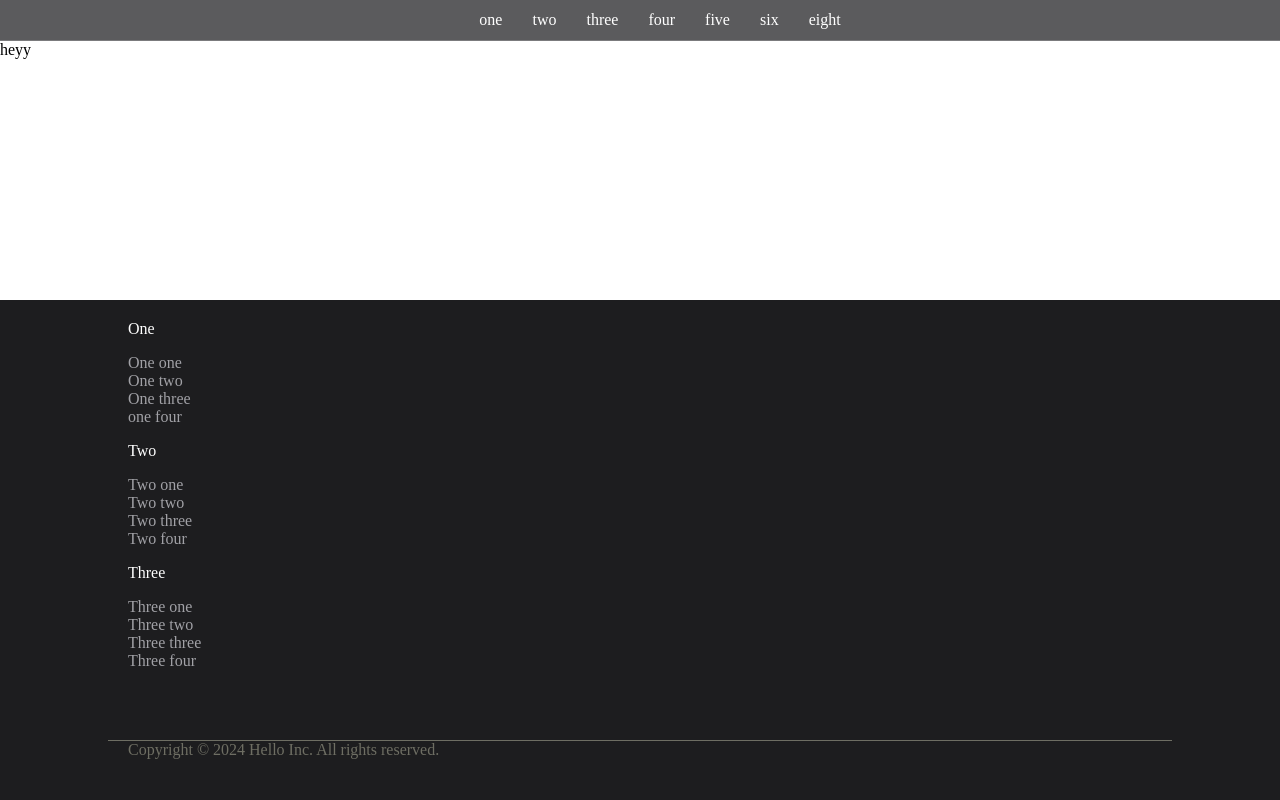
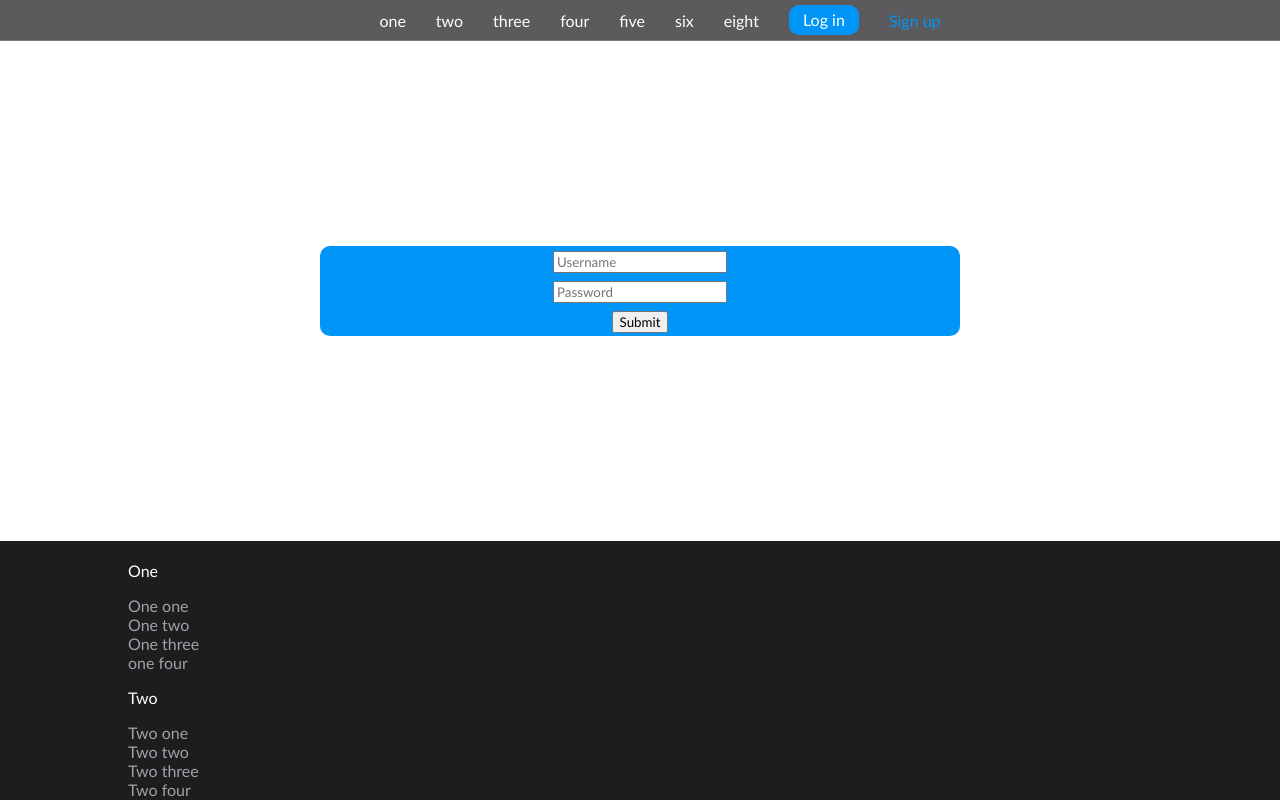
Before and after one commit to GarenB/to-do-tracker, a React (Create React App) app: page /login in a window 1280 px wide. Built offline with nearby package versions, Linux system fonts and the light colour scheme.

Commit message:
feature: created login page

```diff
--- a/package.json
+++ b/package.json
@@ -9,6 +9,7 @@
     "react": "^18.2.0",
     "react-dom": "^18.2.0",
     "react-hook-form": "^7.50.1",
+    "react-router-dom": "^6.22.3",
     "react-scripts": "5.0.1",
     "styled-components": "^6.1.8",
     "web-vitals": "^2.1.4"
--- a/src/App.js
+++ b/src/App.js
@@ -1,15 +1,28 @@
+import React from "react";
+import { BrowserRouter as Router, Route, Routes } from "react-router-dom";
+
 import "./App.css";
+
+//pages
 import HomePage from "./pages/home";
+import LoginPage from "./pages/login";
+import NotFoundPage from "./pages/not-found";
+
+// containers
 import Header from "./containers/header";
 import Footer from "./containers/footer";
 
 const App = () => {
   return (
-    <>
+    <Router>
       <Header />
-      <HomePage />
+      <Routes>
+        <Route path="/" element={<HomePage />} />
+        <Route path="/login" element={<LoginPage />} />
+        <Route path="*" element={<NotFoundPage />} />
+      </Routes>
       <Footer />
-    </>
+    </Router>
   );
 };
 
--- /dev/null
+++ b/src/components/forms/login-form/index.jsx
@@ -0,0 +1,24 @@
+import React from "react";
+import { useForm, FormProvider } from "react-hook-form";
+import InputField from "../../reusable/input-field";
+
+const LoginForm = () => {
+  const methods = useForm();
+  const { handleSubmit } = methods;
+
+  const onSubmit = (data) => {
+    console.log(data);
+  };
+
+  return (
+    <FormProvider {...methods}>
+      <form onSubmit={handleSubmit(onSubmit)}>
+        <InputField name="username" placeholder="Username" defaultValue="" />
+        <InputField name="password" placeholder="Password" defaultValue="" />
+        <button type="submit">Submit</button>
+      </form>
+    </FormProvider>
+  );
+};
+
+export default LoginForm;
--- /dev/null
+++ b/src/components/reusable/styles.js
@@ -0,0 +1,7 @@
+import { Link } from "react-router-dom";
+import styled from "styled-components";
+
+export const StyledLink = styled(Link)`
+  color: white;
+  text-decoration: none;
+`;
--- a/src/containers/footer/style.js
+++ b/src/containers/footer/style.js
@@ -1,7 +1,6 @@
 import styled from "styled-components";
 
 export const Container = styled.div`
-  bottom: 0px;
   left: 0px;
   position: fixed;
   background-color: #1d1d1f;
--- a/src/containers/header/index.jsx
+++ b/src/containers/header/index.jsx
@@ -1,4 +1,12 @@
-import { Container, Ul, Li, HoverComponent } from "./style";
+import {
+  Container,
+  Ul,
+  Li,
+  HoverComponent,
+  LoginButtonContainer,
+  SignupButtonContainer,
+  LoginButton,
+} from "./style";
 import SubSection from "../../components/header/sub-section";
 
 const Header = () => {
@@ -22,6 +30,12 @@ const Header = () => {
         <Li>five</Li>
         <Li>six</Li>
         <Li>eight</Li>
+        <LoginButtonContainer>
+          <LoginButton to="/login">Log in</LoginButton>
+        </LoginButtonContainer>
+        <SignupButtonContainer>
+          <a>Sign up</a>
+        </SignupButtonContainer>
       </Ul>
     </Container>
   );
--- a/src/containers/header/style.js
+++ b/src/containers/header/style.js
@@ -1,4 +1,6 @@
 import styled from "styled-components";
+
+import { StyledLink } from "../../components/reusable/styles";
 
 export const Container = styled.div`
   position: relative;
@@ -45,3 +47,34 @@ export const Li = styled.li`
     height: 400px;
   }
 `;
+
+export const LoginButtonContainer = styled.div`
+  display: inline-block;
+  margin-right: 10px;
+  cursor: pointer;
+  margin: 0 15px;
+  display: flex;
+  align-items: center;
+  justify-content: center;
+`;
+
+export const LoginButton = styled(StyledLink)`
+  width: 70px;
+  background-color: #ccc;
+  border-radius: 10px;
+  text-align: center;
+  line-height: 30px;
+  background-color: #0095f6;
+  font: 14px;
+`;
+
+export const SignupButtonContainer = styled.div`
+  display: inline-block;
+  margin-right: 10px;
+  cursor: pointer;
+  margin: 0 15px;
+  display: flex;
+  align-items: center;
+  justify-content: center;
+  color: #0095f6;
+`;
--- a/src/index.css
+++ b/src/index.css
@@ -1,9 +1,9 @@
+* {
+  font-family: Calibri, Monaco, Consolas, "Courier New", monospace;
+}
+
 body {
   margin: 0;
   padding: 0;
   overflow: hidden; /* Prevents the background from overflowing */
 }
-code {
-  font-family: source-code-pro, Menlo, Monaco, Consolas, "Courier New",
-    monospace;
-}
--- /dev/null
+++ b/src/pages/login/index.jsx
@@ -0,0 +1,17 @@
+import LoginForm from "../../components/forms/login-form";
+
+import { Container, FormWrapper, FormContainer } from "./style";
+
+const LoginPage = () => {
+  return (
+    <Container>
+      <FormWrapper>
+        <FormContainer>
+          <LoginForm />
+        </FormContainer>
+      </FormWrapper>
+    </Container>
+  );
+};
+
+export default LoginPage;
--- /dev/null
+++ b/src/pages/login/style.js
@@ -0,0 +1,23 @@
+import styled from "styled-components";
+
+export const Container = styled.div`
+  height: 500px;
+`;
+
+export const FormWrapper = styled.div`
+  justify-content: center;
+  align-items: center;
+  display: flex;
+  margin: 0 auto;
+  height: 100%;
+`;
+
+export const FormContainer = styled.div`
+  width: 50%;
+  background-color: #ccc;
+  border-radius: 10px;
+  text-align: center;
+  line-height: 30px;
+  background-color: #0095f6;
+  font: 14px;
+`;
--- /dev/null
+++ b/src/pages/not-found/index.jsx
@@ -0,0 +1,5 @@
+const NotFoundPage = () => {
+  return <div>error page</div>;
+};
+
+export default NotFoundPage;
```
Also changed, not shown: src/pages/not-found/style.js (added), 1 other file (tests, documents, lock files or other folders).
